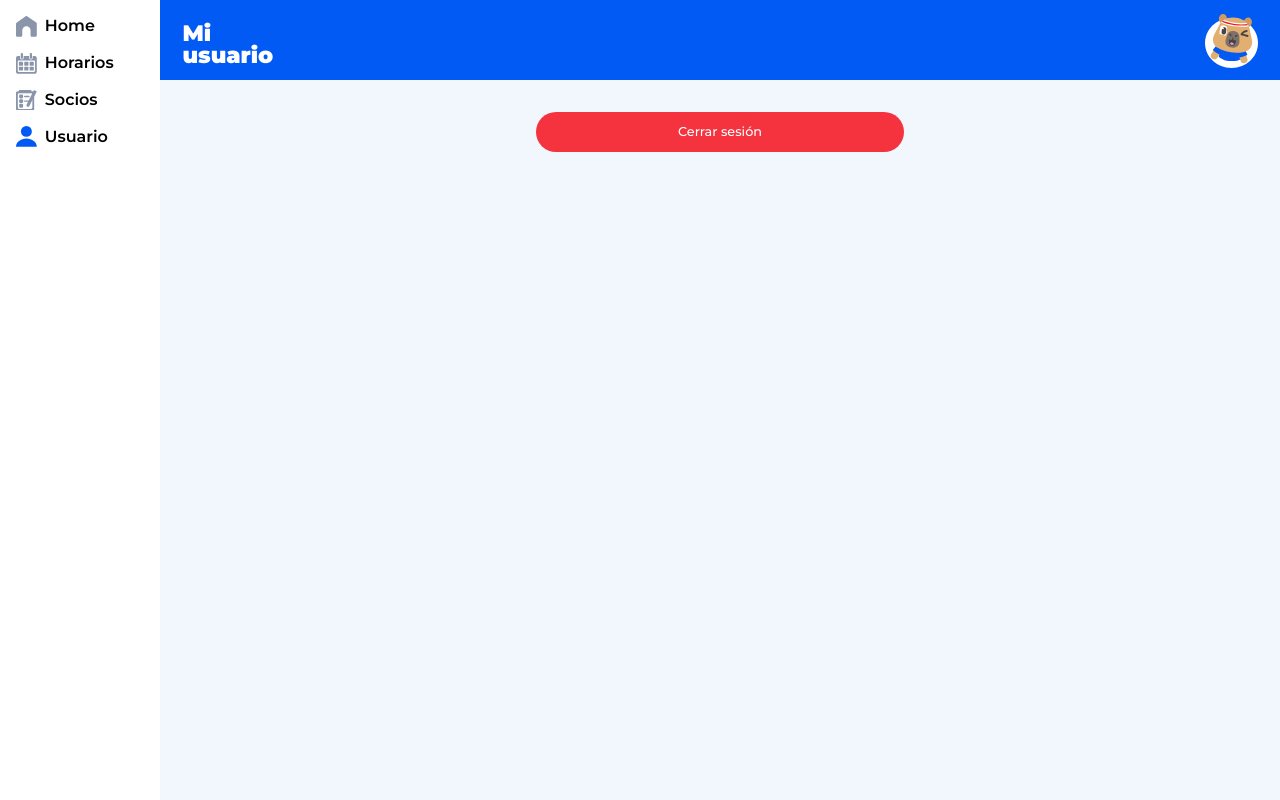
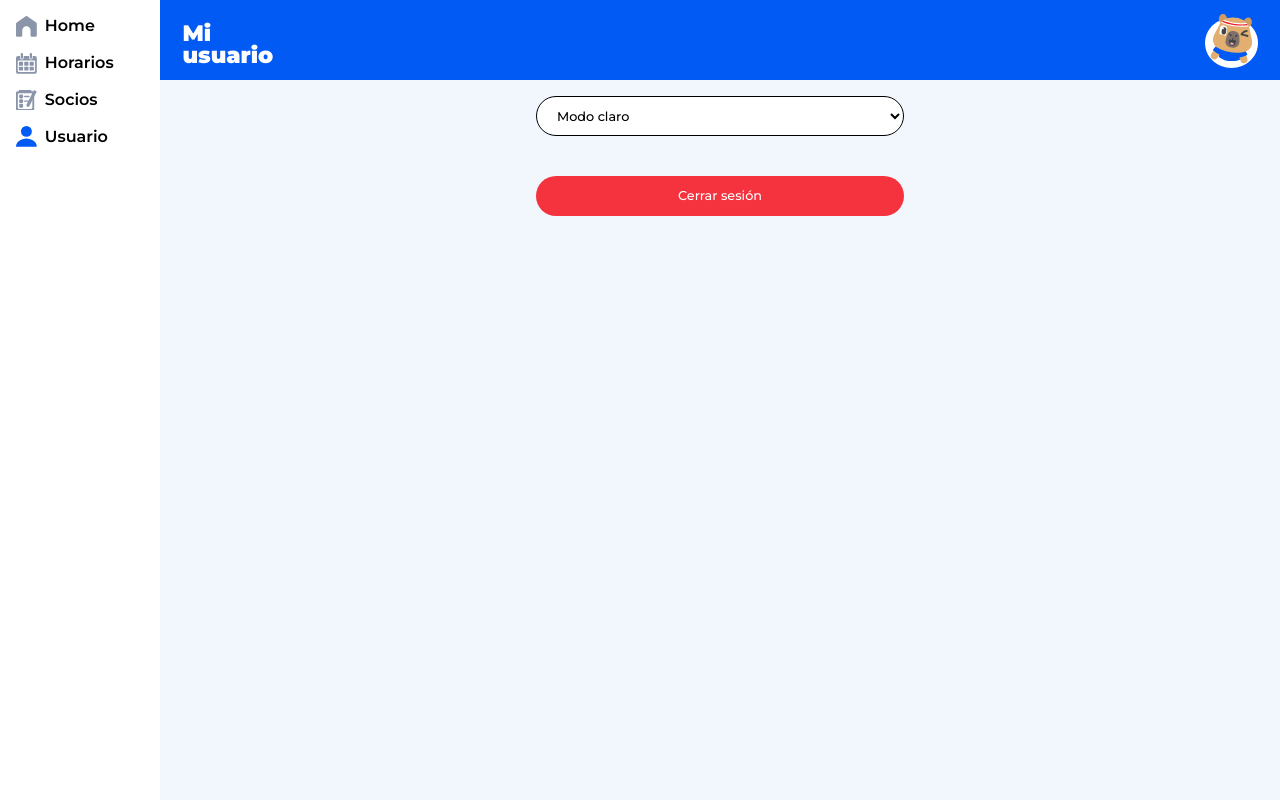
Before and after one commit to TobiasDevSuarez/GAMO, a React (Vite) app in the folder Frontend/: page /usuario in a window 1280 px wide. Built offline with nearby package versions, Linux system fonts and the light colour scheme.

Commit message:
Modo oscuro y claro funcionando

```diff
--- /dev/null
+++ b/Frontend/src/configuracion/Config.tsx
@@ -0,0 +1,22 @@
+export const storage = {
+  set(key: string, value: unknown): void {
+    localStorage.setItem(key, JSON.stringify(value));
+  },
+
+  get<T>(key: string): T | null {
+    const item = localStorage.getItem(key);
+    return item ? JSON.parse(item) as T : null;
+  },
+
+  remove(key: string): void {
+    localStorage.removeItem(key);
+  },
+
+  clear(): void {
+    localStorage.clear();
+  },
+
+  exist(key: string): boolean {
+    return localStorage.getItem(key) !== null;
+  }
+};
--- a/Frontend/src/index.css
+++ b/Frontend/src/index.css
@@ -369,16 +369,27 @@ button.azul{
   margin-top: 2vh;
   font-size: 1.6vh;
 }
-input{
+input, select{
   display: flex;
   padding-left: 2vh;
   color: var(--negro);
 }
-input::placeholder{
+input::placeholder, select::placeholder{
   color: var(--grisoscuro);
 
 }
 input.blanco{
+  width: 100%;
+  height: 5vh;
+  background-color: var(--blanco);
+  border:var(--negro) 0.2vh solid ;
+  max-width: 50vh;
+  border-radius: 3vh;
+  font-weight: 500;
+  margin-bottom: 2vh;
+  font-size: 1.6vh;
+}
+select.blanco{
   width: 100%;
   height: 5vh;
   background-color: var(--blanco);
@@ -400,7 +411,6 @@ a.azul{
   max-width: 50vh;
   border-radius: 3vh;
   font-weight: 500;
-  color: var(--blanco);
   margin-top: 2vh;
   font-size: 1.6vh;
 }
@@ -415,7 +425,6 @@ a.rojo{
   max-width: 50vh;
   border-radius: 3vh;
   font-weight: 500;
-  color: var(--blanco);
   margin-top: 2vh;
   font-size: 1.6vh;
 }
--- a/Frontend/src/pages/404.tsx
+++ b/Frontend/src/pages/404.tsx
@@ -2,11 +2,13 @@ import NavBar from "../components/Navbar"
 import Header from "../components/Header"
 import Icon from "../components/Icon";
 import { useLocation, useNavigate } from "react-router-dom";
-
+import { storage } from "../configuracion/Config";
 function Error() {
   const navigate = useNavigate();
+  const modoOscuro = storage.get<boolean>("modoOscuro");
+
   return (
-    <main className="">
+    <main className={modoOscuro ? "dark": ""}>
 
 
       <section className="centro">
--- a/Frontend/src/pages/Buscar.tsx
+++ b/Frontend/src/pages/Buscar.tsx
@@ -1,10 +1,11 @@
 import NavBar from "../components/Navbar"
 import Header from "../components/Header"
+import { storage } from "../configuracion/Config";
 function Buscar() {
-
+const modoOscuro = storage.get<boolean>("modoOscuro");
 
   return (
-    <main className="">
+    <main className={modoOscuro ? "dark": ""}>
 
 
       <section>
--- a/Frontend/src/pages/Escanear.tsx
+++ b/Frontend/src/pages/Escanear.tsx
@@ -1,7 +1,10 @@
 import { useEffect, useState } from "react";
 import { Html5Qrcode } from "html5-qrcode";
 import Header from "../components/Header";
+import { storage } from "../configuracion/Config";
 function Escanear() {
+  const modoOscuro = storage.get<boolean>("modoOscuro");
+
   const [codigo, setCodigo] = useState("");
 
   useEffect(() => {
@@ -51,7 +54,7 @@ function Escanear() {
   }, []);
 
   return (
-    <main >
+    <main className={modoOscuro ? "dark": ""}>
 <section className="escanear">
   <Header></Header>
 
--- a/Frontend/src/pages/Home.tsx
+++ b/Frontend/src/pages/Home.tsx
@@ -1,7 +1,9 @@
 import ListaHorarios from "../components/ListaHorarios"
 import NavBar from "../components/Navbar"
 import Header from "../components/Header"
+import { storage } from "../configuracion/Config";
 function Home() {
+  const modoOscuro = storage.get<boolean>("modoOscuro");
   const horarios = [
     { estado: 0, fecha: "2026-10-06T10:00:00", deporte:"Voley" },
     { estado: 1, fecha: "2026-10-06T09:00:00", deporte:"Muay thai" },
@@ -9,9 +11,8 @@ function Home() {
     { estado: 3, fecha: "2026-10-07T10:00:00", deporte:"Yoga" },
     { estado: 0, fecha: "2026-10-07T09:00:00", deporte:"Muay thai" },
   ];
-
   return (
-    <main className="">
+    <main className={modoOscuro ? "dark": ""}>
 
 
       <section>
--- a/Frontend/src/pages/Login.tsx
+++ b/Frontend/src/pages/Login.tsx
@@ -1,10 +1,12 @@
 import { Link } from "react-router-dom";
 import Header from "../components/Header";
-
+import { storage } from "../configuracion/Config";
 
 function Login() {
+  storage.set("modoOscuro", false);
+  const modoOscuro = storage.get<boolean>("modoOscuro");
   return (
-    <main className="login">
+    <main className={modoOscuro ? " login dark": "login"}>
         <Header></Header>
 
       <section className="login">
--- a/Frontend/src/pages/Sign.tsx
+++ b/Frontend/src/pages/Sign.tsx
@@ -1,8 +1,10 @@
 import { useState } from "react";
 import { Link, useNavigate } from "react-router-dom";
 import Header from "../components/Header";
+import { storage } from "../configuracion/Config";
+function Sign() {
+  const modoOscuro = storage.get<boolean>("modoOscuro");
 
-function Sign() {
   const [paso, setPaso] = useState(1);
   const navigate = useNavigate();
 
@@ -26,7 +28,7 @@ function Sign() {
   };
 
   return (
-    <main className="login">
+    <main className={modoOscuro ? "login dark": "login"}>
       <Header />
 
       <section className="login">
--- a/Frontend/src/pages/User.tsx
+++ b/Frontend/src/pages/User.tsx
@@ -1,27 +1,47 @@
-import NavBar from "../components/Navbar"
-import Header from "../components/Header"
+import NavBar from "../components/Navbar";
+import Header from "../components/Header";
 import { Link } from "react-router-dom";
+import { storage } from "../configuracion/Config";
+import { useState } from "react";
+
 function User() {
+  const [modoOscuro, setModoOscuro] = useState(
+    storage.get<boolean>("modoOscuro") ?? false
+  );
 
+  function cambiarModo(e: React.ChangeEvent<HTMLSelectElement>) {
+    const nuevoModo = e.target.value === "true";
+
+    setModoOscuro(nuevoModo);
+    storage.set("modoOscuro", nuevoModo);
+  }
 
   return (
-    <main className="">
+    <main className={modoOscuro ? "dark" : ""}>
+      <section>
+        <Header />
 
+        <div className="listabloques">
+          <div className="bloque">
+            <select
+            className="blanco"
+              value={String(modoOscuro)}
+              onChange={cambiarModo}
+            >
+              <option value="false">Modo claro</option>
+              <option value="true">Modo oscuro</option>
+            </select>
 
-      <section>
-     <Header/>
-     <div className="listabloques">
-      <div className="bloque">
-        <Link to={"/"} className="rojo">Cerrar sesión</Link>
-      </div>
-
-     </div>
-
+            <Link to={"/"} className="rojo">
+              Cerrar sesión
+            </Link>
+          </div>
+        </div>
       </section>
 
-     <NavBar/>
+      <NavBar />
     </main>
   );
 }
 
-export default User
+export default User;
```
Also changed, not shown: Frontend/src/assets/Config.tsx (deleted).
